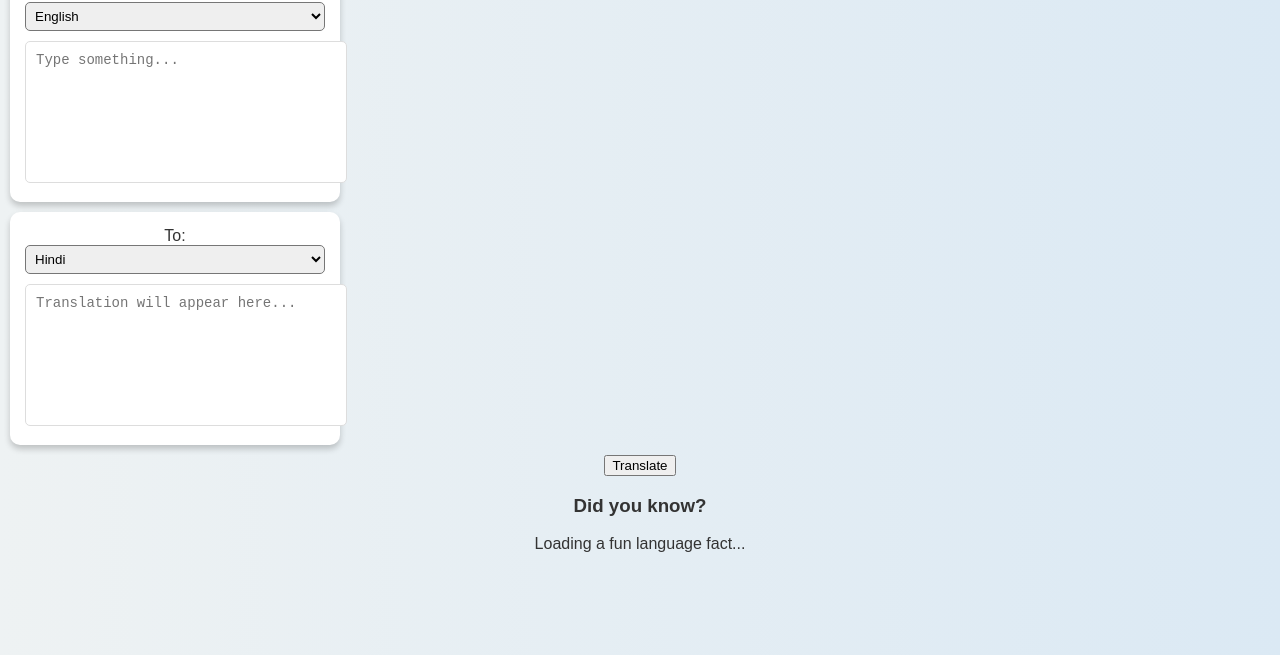
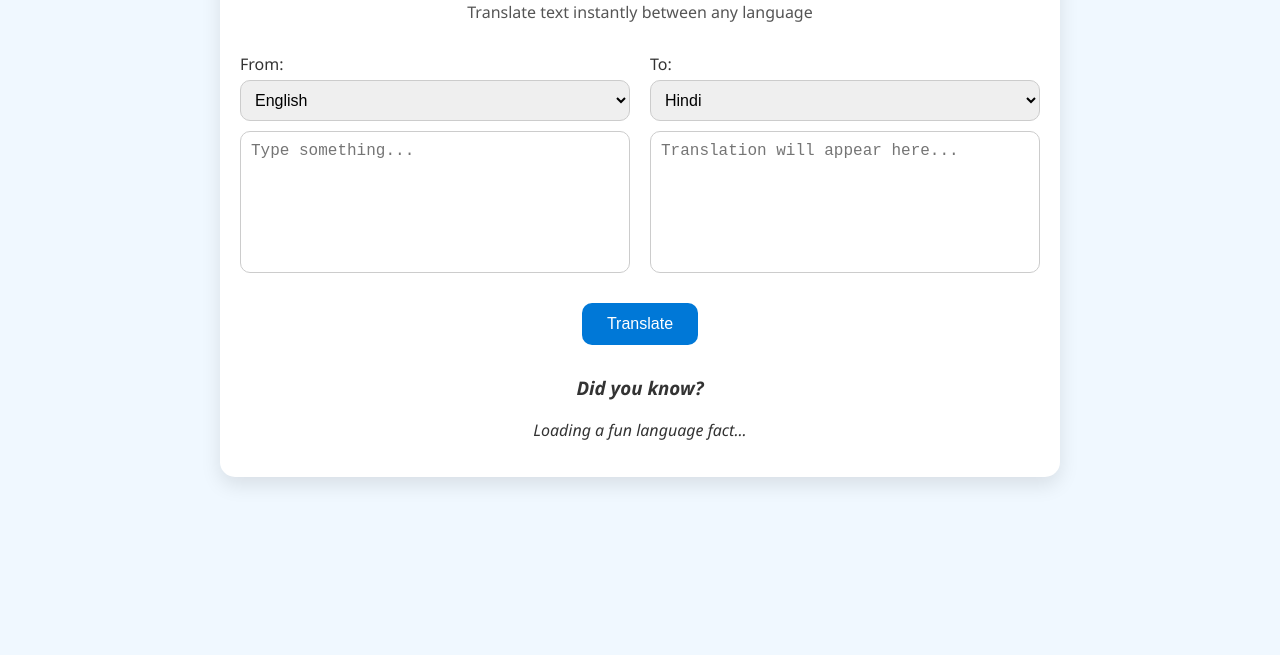
Before and after one commit to Ganish07/instant-translator, a website: page public/index.html in a window 1280 px wide. Shown: the part 145-800 px from the top of the page. Drawn offline with Linux system fonts and the light colour scheme.

Commit message:
Update style.css

```diff
--- a/public/style.css
+++ b/public/style.css
@@ -1,98 +1,78 @@
 body {
-    font-family: 'Poppins', sans-serif;
+  font-family: "Segoe UI", sans-serif;
+  background: #f0f8ff;
   margin: 0;
   padding: 0;
-    background: linear-gradient(to right, #eef2f3, #dbe9f4);
   color: #333;
-    text-align: center;
 }
 
-header {
-    background: #0077b6;
-    color: white;
+.container {
+  max-width: 800px;
+  margin: 40px auto;
   padding: 20px;
-    font-size: 18px;
-    box-shadow: 0 2px 5px rgba(0, 0, 0, 0.2);
+  background: #ffffff;
+  border-radius: 15px;
+  box-shadow: 0 8px 20px rgba(0, 0, 0, 0.1);
 }
 
-.translation-container {
+h1 {
+  text-align: center;
+  color: #0078d7;
+}
+
+.tagline {
+  text-align: center;
+  font-size: 1rem;
+  margin-bottom: 30px;
+  color: #555;
+}
+
+.translator-box {
   display: flex;
-    justify-content: center;
-    align-items: stretch;
+  justify-content: space-between;
   flex-wrap: wrap;
-    margin: 30px auto;
-    max-width: 1000px;
+  gap: 20px;
 }
 
 .box {
-    background: white;
-    padding: 15px;
-    border-radius: 10px;
-    width: 300px;
-    box-shadow: 0 4px 6px rgba(0, 0, 0, 0.2);
-    margin: 10px;
-    transition: transform 0.3s;
+  flex: 1 1 45%;
+  display: flex;
+  flex-direction: column;
 }
 
-.box:hover {
-    transform: scale(1.05);
+select, textarea {
+  margin-top: 5px;
+  padding: 10px;
+  border: 1px solid #ccc;
+  border-radius: 10px;
+  font-size: 1rem;
+  resize: none;
 }
 
 textarea {
-    width: 100%;
   height: 120px;
-    border: 1px solid #ddd;
-    border-radius: 5px;
-    padding: 10px;
-    resize: none;
-    font-size: 14px;
+  margin-top: 10px;
 }
 
-select {
-    width: 100%;
-    padding: 5px;
-    margin-bottom: 10px;
-    border-radius: 5px;
+button {
+  display: block;
+  margin: 30px auto 20px;
+  padding: 12px 25px;
+  font-size: 1rem;
+  color: #fff;
+  background-color: #0078d7;
+  border: none;
+  border-radius: 10px;
+  cursor: pointer;
+  transition: background 0.3s;
 }
 
-.translate-btn {
-    background: #0077b6;
-    color: white;
-    border: none;
-    padding: 12px 25px;
-    font-size: 16px;
-    border-radius: 8px;
-    cursor: pointer;
-    margin: 10px;
-    transition: background 0.3s, transform 0.2s;
-    height: 50px;
+button:hover {
+  background-color: #005bb5;
 }
 
-.translate-btn:hover {
-    background: #005f91;
-    transform: scale(1.1);
+.fun-fact {
+  text-align: center;
+  margin-top: 30px;
+  font-style: italic;
 }
-
-.facts {
-    background: #ffffff;
-    padding: 20px;
-    margin: 20px;
-    border-radius: 8px;
-    box-shadow: 0 4px 6px rgba(0, 0, 0, 0.1);
-}
-
-.facts h2 {
-    color: #0077b6;
-}
-
-.facts p {
-    font-size: 16px;
-}
-
-footer {
-    background: #0077b6;
-    color: white;
-    padding: 15px;
-    margin-top: 20px;
-    font-size: 14px;
-}
```
Lines whose indentation alone changed are shown as unchanged.
